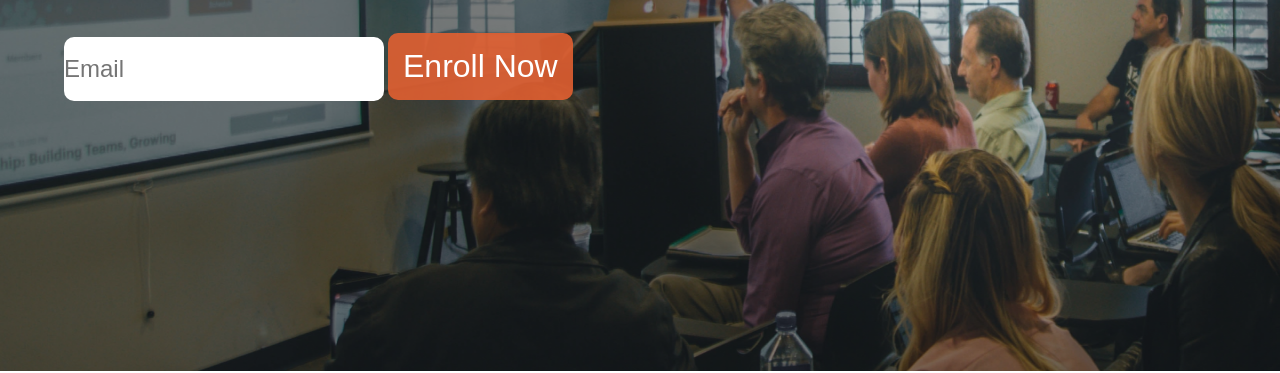
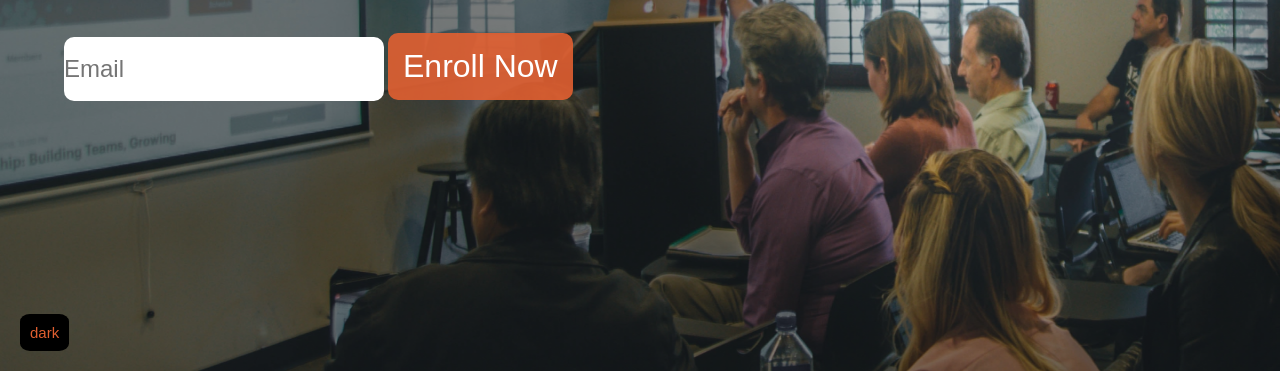
Before and after one commit to SoulGiannis/imshome, a plain HTML site: page index.html in a window 1280 px wide. Shown: the part 429-802 px from the top of the page. Drawn offline with Linux system fonts and the light colour scheme.

Commit message:
Update index.css

```diff
--- a/index.css
+++ b/index.css
@@ -8,6 +8,9 @@ body{
 }
 html{
     scroll-behavior: smooth;
+}
+.dark-mode{
+    background-color: black;
 }
 ::selection{
     color:white;
@@ -95,6 +98,7 @@ a{
     color:rgba(226, 96, 49, 0.989) !important;
     background-color: white !important;
     border: none;
+    outline: none;
 }
 .resume, .scholarship, .visa{
     width:100vw;
@@ -127,6 +131,10 @@ a{
     justify-content: center;
     align-items: center;
     padding-top: 30px;
+}
+.footertxt:hover{
+    color:white;
+    cursor:pointer;
 }
 .copywrite{
     font-weight: 400;
@@ -204,3 +212,16 @@ img{
     width: 50px;
     height:50px;
 }
+#ratingid{
+    color: rgba(226, 96, 49, 0.989);
+    background-color: black;
+    border-radius: 20%;
+    padding: 10px;
+    position: fixed;
+    bottom: 20px;
+    left: 20px;
+    font-size: 15px;
+    cursor: pointer;
+    outline:none;
+    border: none;
+}
```
